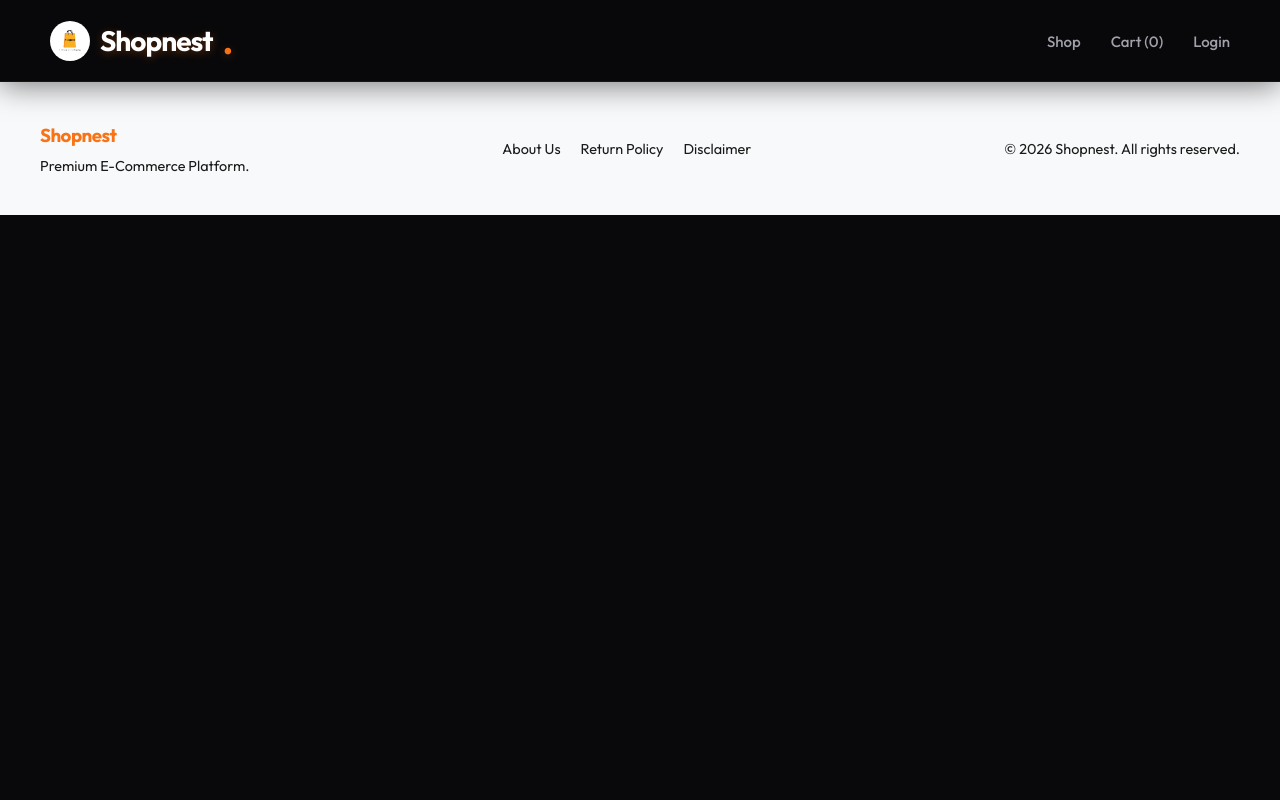
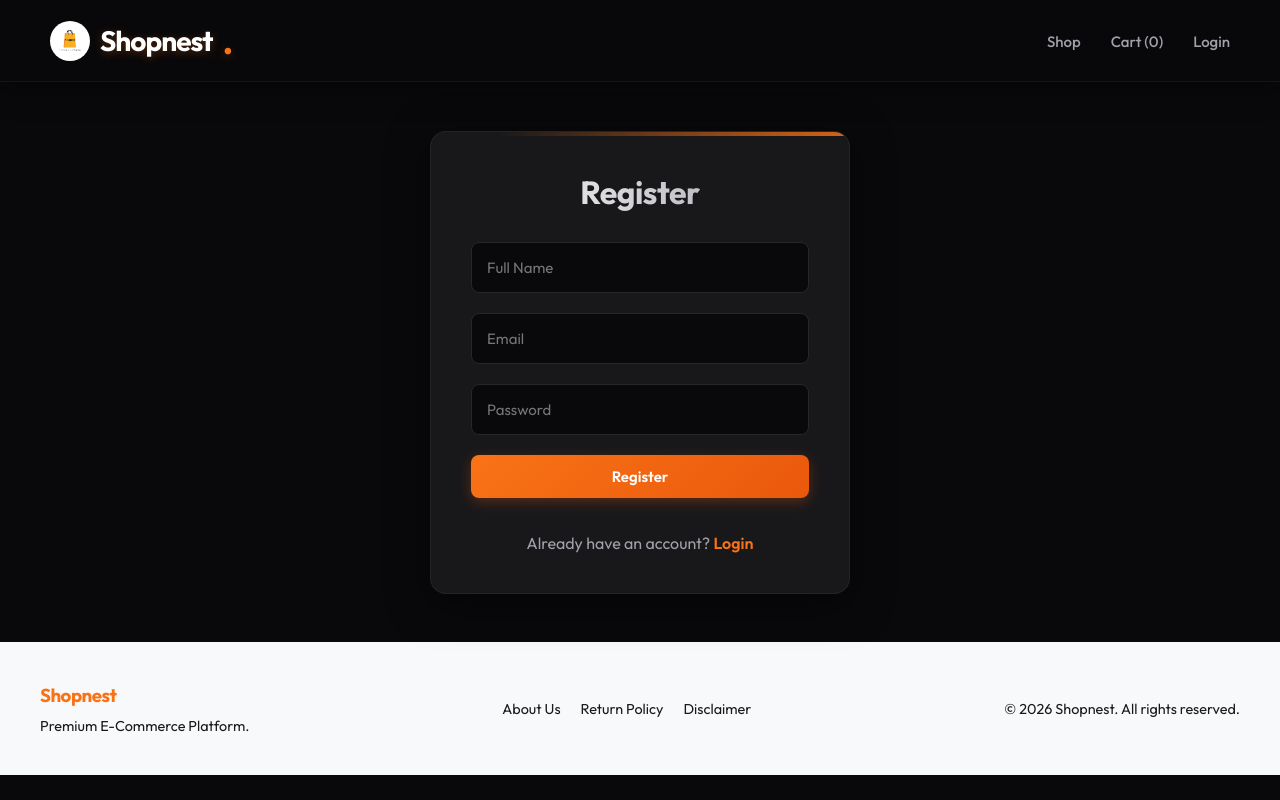
Before and after one commit to Aman120403/SHOPNEST-ECOM, a React (Create React App) app in the folder frontend/: page /register in a window 1280 px wide. Built offline with nearby package versions, Linux system fonts and the light colour scheme.

Commit message:
Set up for login and register completed

```diff
--- a/frontend/src/App.jsx
+++ b/frontend/src/App.jsx
@@ -7,6 +7,8 @@ import Footer from './components/Footer';
 import About from './pages/About';
 import ReturnPolicy from './pages/ReturnPolicy';
 import Disclaimer from './pages/Disclaimer';
+import Login from './pages/Login';
+import Register from './pages/Register';
 
 
 const App = () => {
@@ -18,6 +20,10 @@ const App = () => {
             <Route path="/about" element={<About/>} />
             <Route path="/disclaimer" element={<Disclaimer/>} />
             <Route path="/return" element={<ReturnPolicy/>} />
+            <Route path="/login" element={<Login/>} />
+            <Route path="/register" element={<Register/>} />
+
+
         </Routes>
         <Footer />
     </Router>
--- /dev/null
+++ b/frontend/src/pages/Login.jsx
@@ -0,0 +1,45 @@
+import React, { useState, useContext } from 'react';
+import { useNavigate, Link } from 'react-router-dom';
+import { AuthContext } from '../context/AuthContext';
+import '../styles/auth.css';
+
+const Login = () => {
+  const [email, setEmail] = useState('');
+  const [password, setPassword] = useState('');
+  const { login } = useContext(AuthContext);
+  const navigate = useNavigate();
+
+  const handleSubmit = async (e) => {
+    e.preventDefault();
+    try {
+      const res = await fetch('/api/auth/login', {
+        method: 'POST',
+        headers: { 'Content-Type': 'application/json' },
+        body: JSON.stringify({ email, password })
+      });
+      const data = await res.json();
+      if (res.ok) {
+        login(data);
+        navigate('/');
+      } else {
+        alert(data.message);
+      }
+    } catch (error) {
+      console.error(error);
+    }
+  };
+
+  return (
+    <div className="auth-container">
+      <form onSubmit={handleSubmit} className="auth-form">
+        <h2>Login</h2>
+        <input type="email" placeholder="Email" value={email} onChange={(e) => setEmail(e.target.value)} required />
+        <input type="password" placeholder="Password" value={password} onChange={(e) => setPassword(e.target.value)} required />
+        <button type="submit" className="btn">Login</button>
+        <p>Don't have an account? <Link to="/register">Register</Link></p>
+      </form>
+    </div>
+  );
+};
+
+export default Login;
--- /dev/null
+++ b/frontend/src/pages/Register.jsx
@@ -0,0 +1,48 @@
+import React, { useState, useContext } from 'react';
+import { useNavigate, Link } from 'react-router-dom';
+import { AuthContext } from '../context/AuthContext';
+import '../styles/auth.css';
+
+const Register = () => {
+  const [name, setName] = useState('');
+  const [email, setEmail] = useState('');
+  const [password, setPassword] = useState('');
+  const { login } = useContext(AuthContext);
+  const navigate = useNavigate();
+
+  const handleSubmit = async (e) => {
+    e.preventDefault();
+    try {
+      const res = await fetch('/api/auth/register', {
+        method: 'POST',
+        headers: { 'Content-Type': 'application/json' },
+        body: JSON.stringify({ name, email, password })
+      });
+      const data = await res.json();
+      if (res.ok) {
+        alert('Registration Successful! Please check your email for the Welcome OTP.');
+        login(data);
+        navigate('/');
+      } else {
+        alert(data.message);
+      }
+    } catch (error) {
+      console.error(error);
+    }
+  };
+
+  return (
+    <div className="auth-container">
+      <form onSubmit={handleSubmit} className="auth-form">
+        <h2>Register</h2>
+        <input type="text" placeholder="Full Name" value={name} onChange={(e) => setName(e.target.value)} required />
+        <input type="email" placeholder="Email" value={email} onChange={(e) => setEmail(e.target.value)} required />
+        <input type="password" placeholder="Password" value={password} onChange={(e) => setPassword(e.target.value)} required />
+        <button type="submit" className="btn">Register</button>
+        <p>Already have an account? <Link to="/login">Login</Link></p>
+      </form>
+    </div>
+  );
+};
+
+export default Register;
--- /dev/null
+++ b/frontend/src/styles/auth.css
@@ -0,0 +1,75 @@
+.auth-container {
+  display: flex;
+  justify-content: center;
+  align-items: center;
+  min-height: 70vh;
+}
+
+.auth-form {
+  background: #18181b;
+  padding: 40px;
+  border-radius: 16px;
+  box-shadow: 0 10px 40px rgba(0,0,0,0.5);
+  width: 100%;
+  max-width: 420px;
+  display: flex;
+  flex-direction: column;
+  gap: 20px;
+  border: 1px solid rgba(255, 255, 255, 0.05);
+  position: relative;
+  overflow: hidden;
+}
+
+.auth-form::before {
+  content: '';
+  position: absolute;
+  top: 0;
+  left: -50%;
+  width: 200%;
+  height: 4px;
+  background: linear-gradient(90deg, transparent, #f97316, transparent);
+  animation: shimmer 3s infinite linear;
+}
+
+@keyframes shimmer {
+  0% { transform: translateX(-50%); }
+  100% { transform: translateX(50%); }
+}
+
+.auth-form h2 {
+  text-align: center;
+  font-size: 2rem;
+  color: #fff;
+  margin-bottom: 10px;
+}
+
+.auth-form input {
+  padding: 15px;
+  background: #09090b;
+  border: 1px solid #27272a;
+  border-radius: 8px;
+  font-size: 15px;
+  color: #fff;
+  outline: none;
+  transition: all 0.3s ease;
+}
+
+.auth-form input:focus {
+  border-color: #f97316;
+  box-shadow: 0 0 0 2px rgba(249, 115, 22, 0.2);
+}
+
+.auth-form p {
+  text-align: center;
+  margin-top: 15px;
+  color: #a1a1aa;
+}
+
+.auth-form a {
+  color: #f97316;
+  font-weight: 600;
+}
+
+.auth-form a:hover {
+  text-decoration: underline;
+}
```
